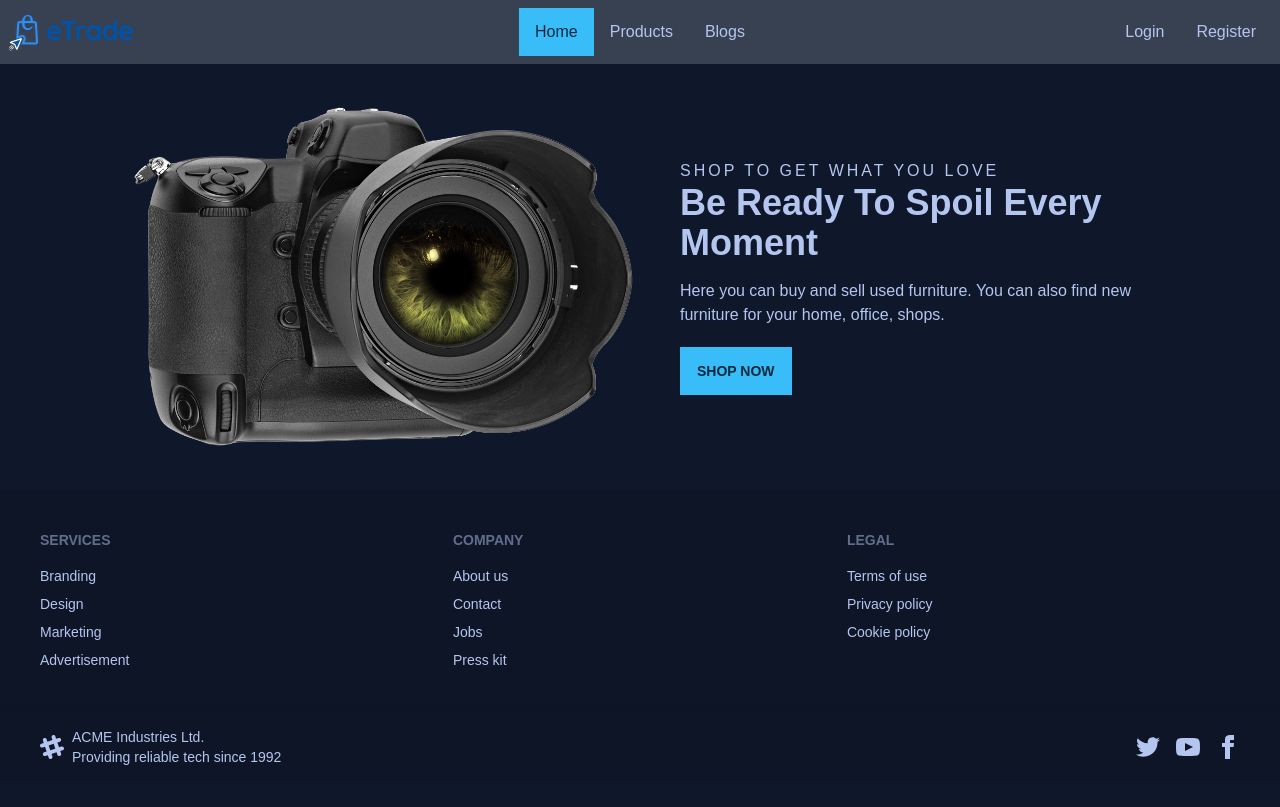
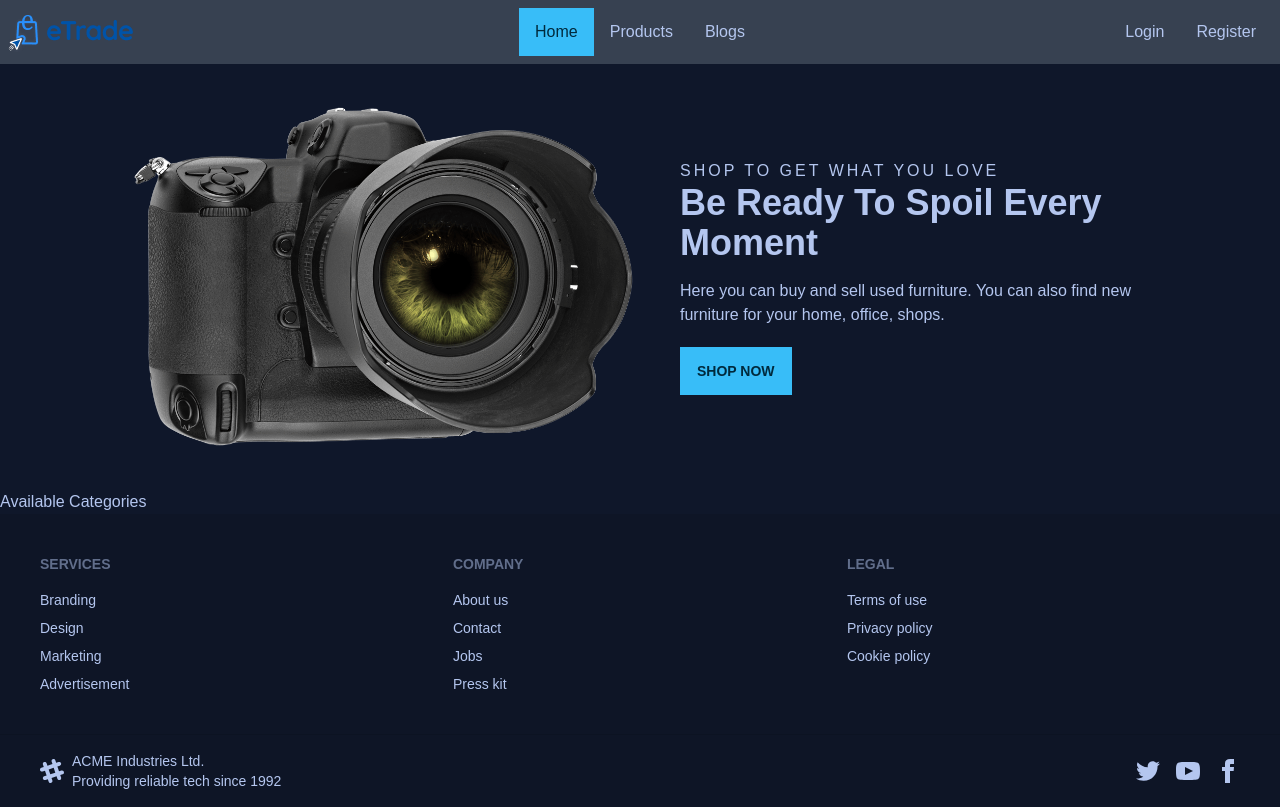
Before and after one commit to MarufAlAslam/mern-product-resale-client, a React (Create React App) app: page / in a window 1280 px wide. Built offline with nearby package versions, Linux system fonts and the light colour scheme.

Commit message:
categories page created

```diff
--- /dev/null
+++ b/src/Pages/Home/Categories/Categories.js
@@ -0,0 +1,11 @@
+import React from 'react';
+
+const Categories = () => {
+    return (
+        <div>
+            Available Categories
+        </div>
+    );
+};
+
+export default Categories;
--- a/src/Pages/Home/Home.js
+++ b/src/Pages/Home/Home.js
@@ -2,6 +2,7 @@ import React, { useEffect } from 'react';
 import Banner from './Banner/Banner';
 import AOS from 'aos';
 import 'aos/dist/aos.css';
+import Categories from './Categories/Categories';
 
 const Home = () => {
 
@@ -13,6 +14,7 @@ const Home = () => {
     return (
         <div>
             <Banner></Banner>
+            <Categories></Categories>
         </div>
     );
 };
```
